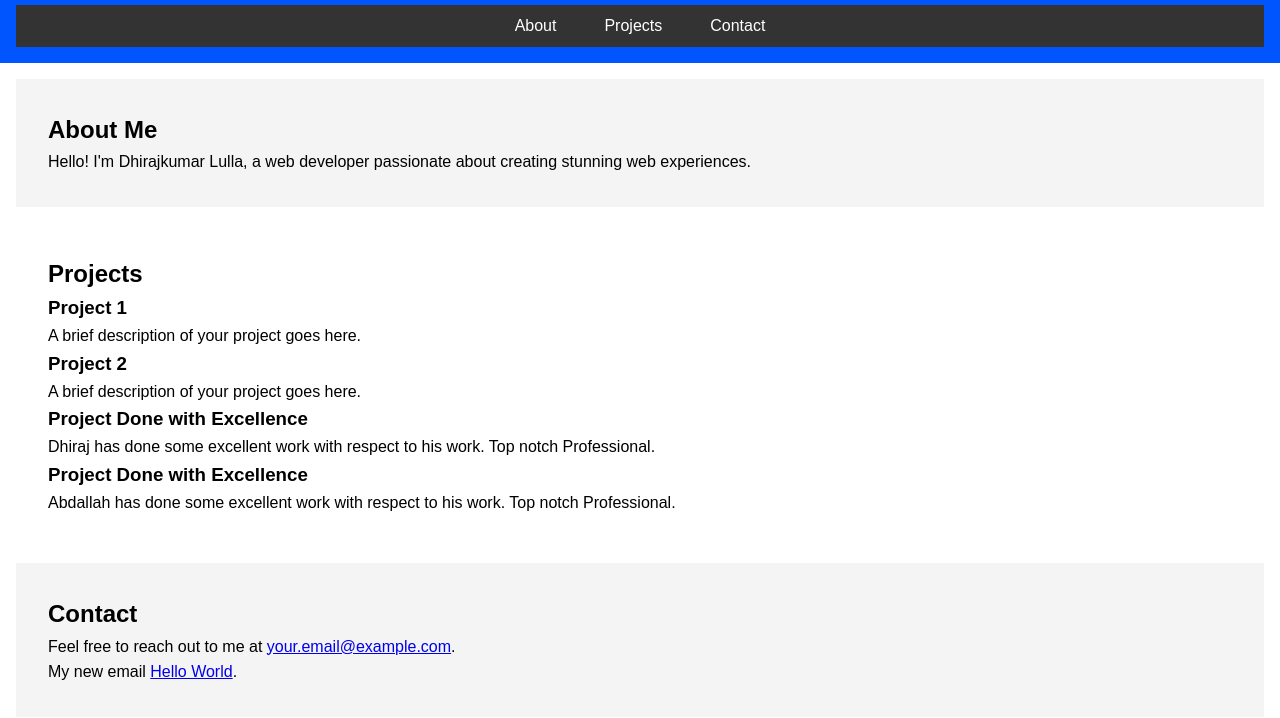
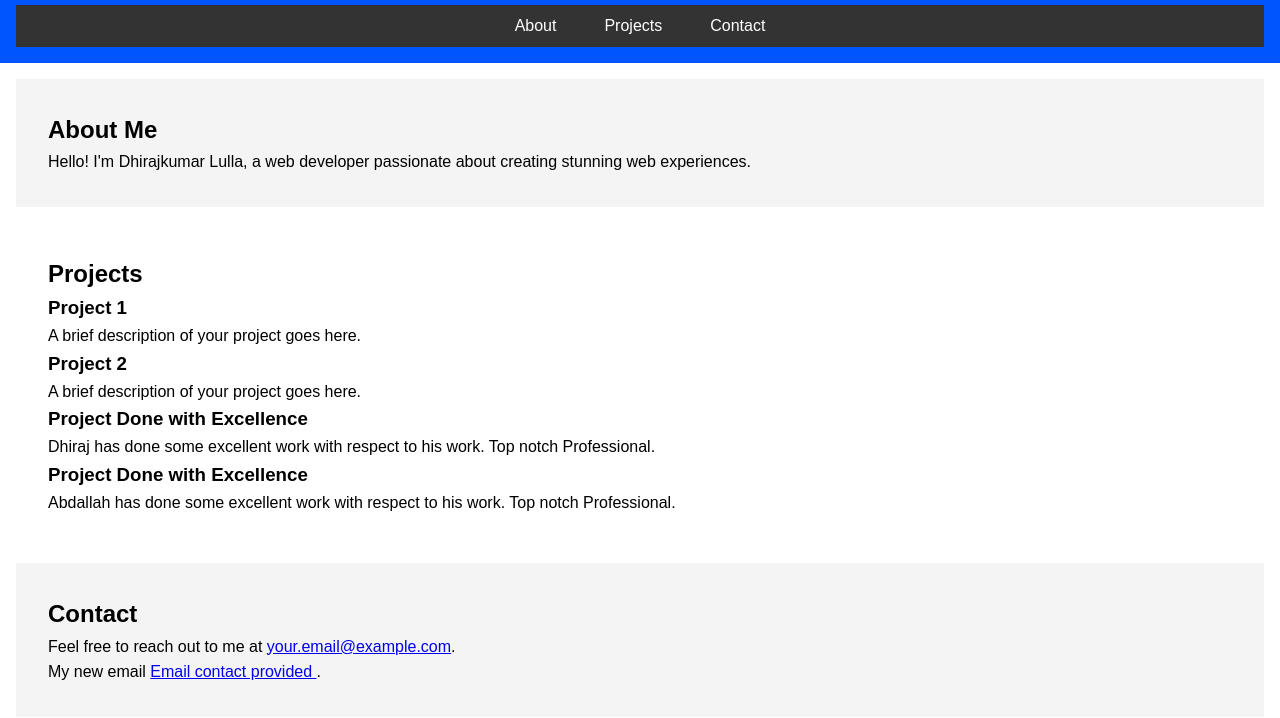
Before and after one commit to DhirajSJL/Devops, a plain HTML site: page index.html in a window 1280 px wide. Shown: the part 70-788 px from the top of the page. Drawn offline with Linux system fonts and the light colour scheme.

Commit message:
Email line changed

```diff
--- a/index.html
+++ b/index.html
@@ -43,7 +43,7 @@
     <section id="contact">
         <h2>Contact</h2>
         <p>Feel free to reach out to me at <a href="mailto:your.email@example.com">your.email@example.com</a>.</p>
-        <p>My new email <a href="mailto:your.email@example.com">Hello World</a>.</p>
+        <p>My new email <a href="mailto:your.email@example.com"> Email contact provided </a>.</p>
     </section>
 </body>
 </html>
```
